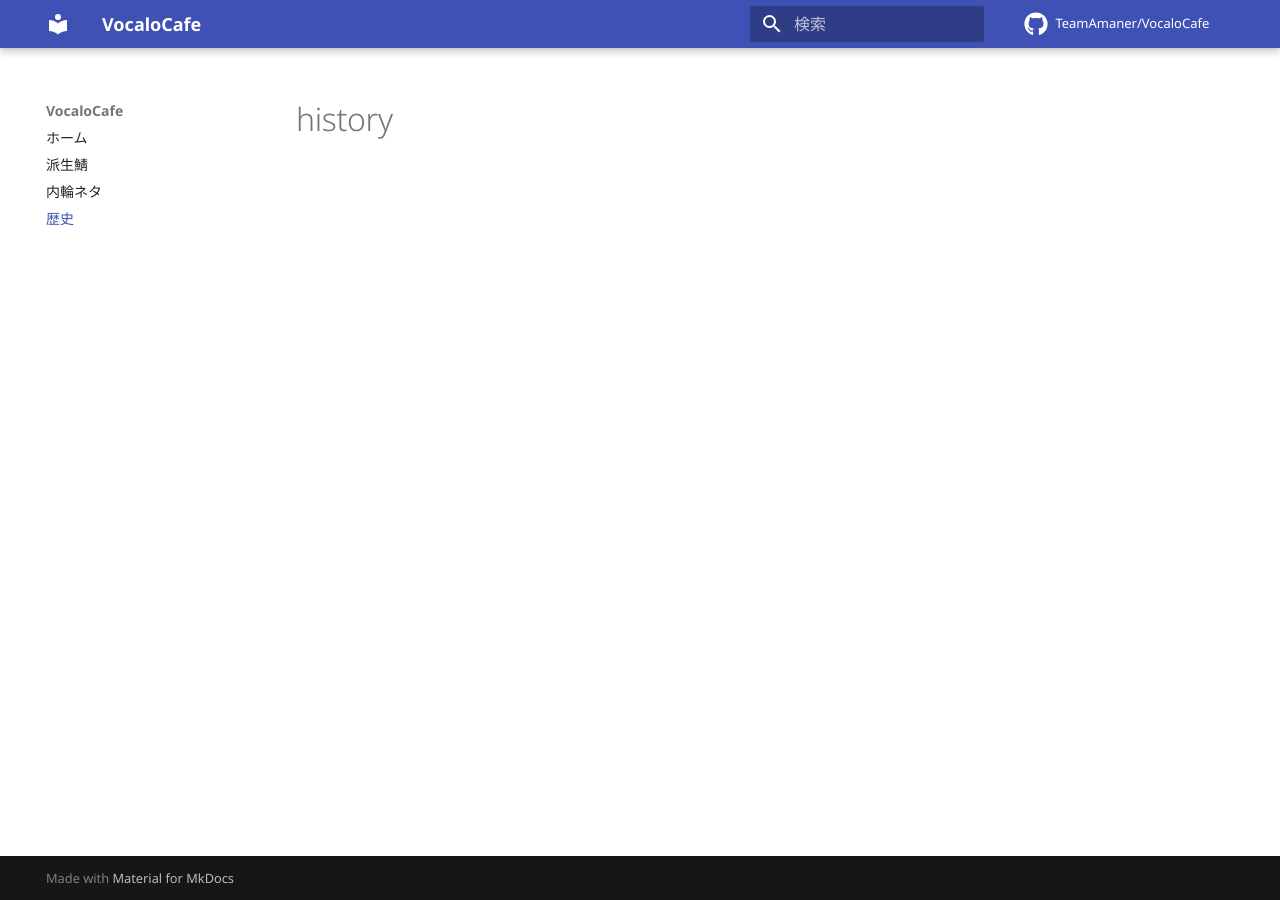
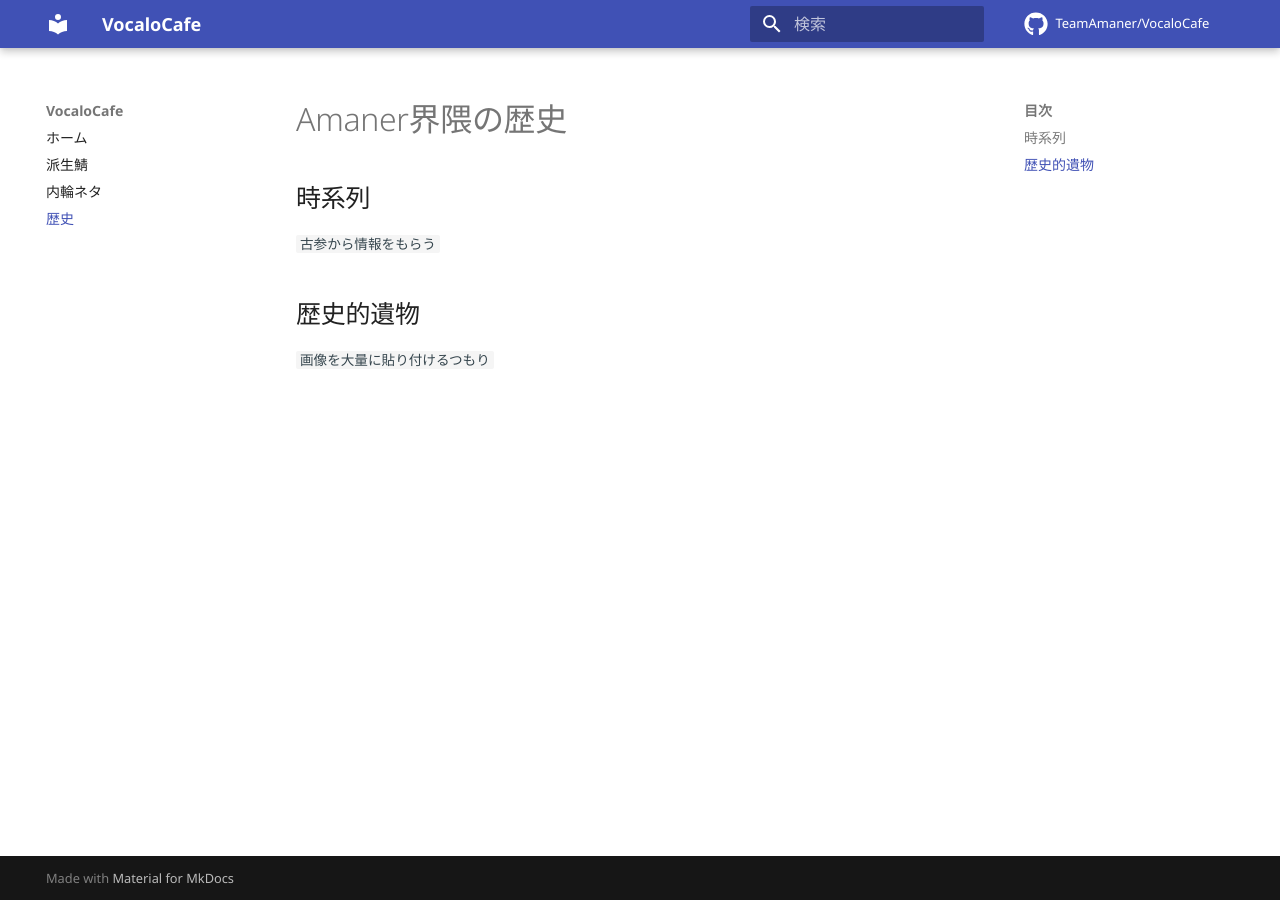
Before and after one commit to TeamAmaner/TeamAmaner.github.io, an MkDocs documentation site: the page built from docs/history.md, in a window 1280 px wide. Built offline with MkDocs 1.6.1 and Material for MkDocs 9.7.7, drawn with Linux system fonts in a browser that asks for light colours; comment, search, counter and statistics services are not loaded.

Commit message:
[To JP]: 適当に

```diff
--- a/docs/history.md
+++ b/docs/history.md
@@ -1 +1,6 @@
-# history
+# Amaner界隈の歴史
+## 時系列
+`古参から情報をもらう`
+
+## 歴史的遺物
+`画像を大量に貼り付けるつもり`
```
